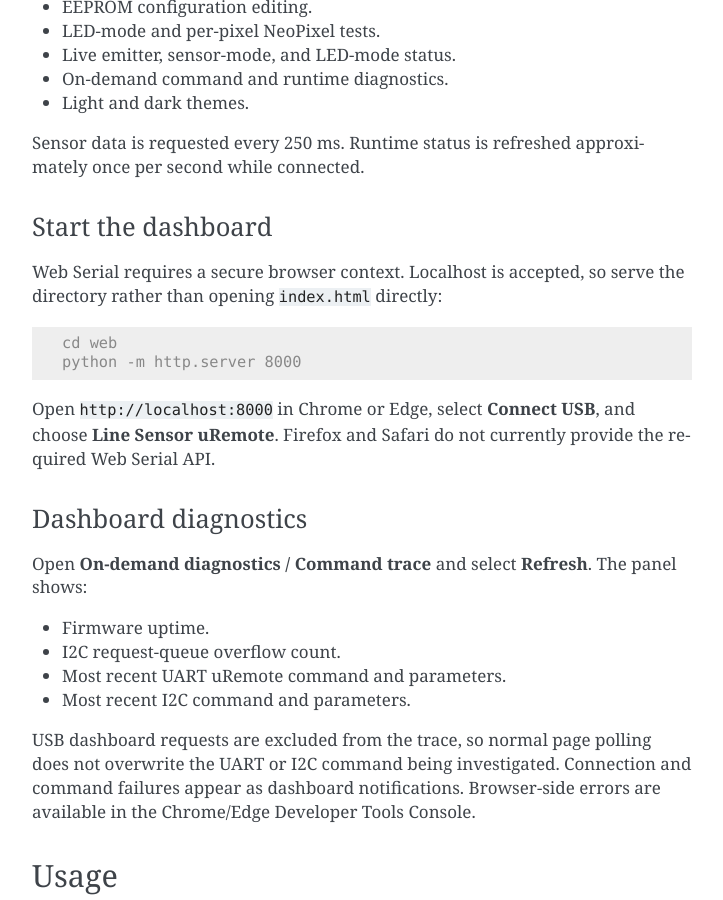
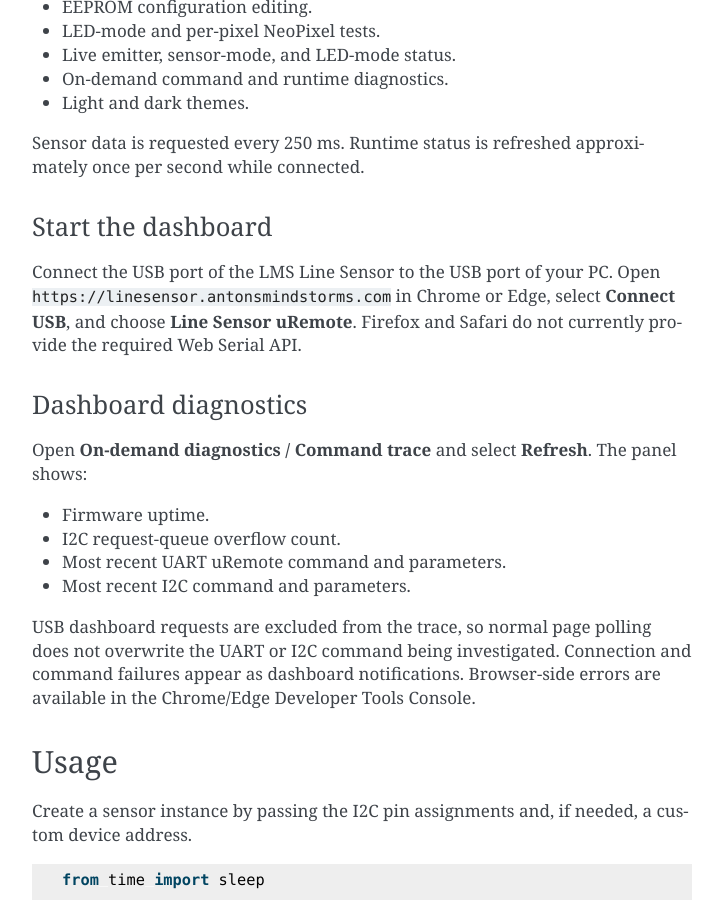
Before and after one commit to AntonsMindstorms/lms-line-sensor, a Sphinx documentation site: the page built from docs/index.rst, in a window 1280 px wide and 900 px high, scrolled down 1919 px. Shown: the whole window, without its empty margins (388-1111 px from the left). Built offline with Sphinx 7.4.7, drawn with Linux system fonts in a browser that asks for light colours; the version number is read from the project's files by our own code.

Commit message:
refer to linesensor.antonsmindstorms.com for web dashboard

```diff
--- a/docs/index.rst
+++ b/docs/index.rst
@@ -109,15 +109,8 @@ once per second while connected.
 Start the dashboard
 ~~~~~~~~~~~~~~~~~~~
 
-Web Serial requires a secure browser context. Localhost is accepted, so serve
-the directory rather than opening ``index.html`` directly:
-
-.. code-block:: console
-
-   cd web
-   python -m http.server 8000
-
-Open ``http://localhost:8000`` in Chrome or Edge, select **Connect USB**, and
+Connect the USB port of the LMS Line Sensor to the USB port of your PC.
+Open ``https://linesensor.antonsmindstorms.com`` in Chrome or Edge, select **Connect USB**, and
 choose **Line Sensor uRemote**. Firefox and Safari do not currently provide the
 required Web Serial API.
 
```
